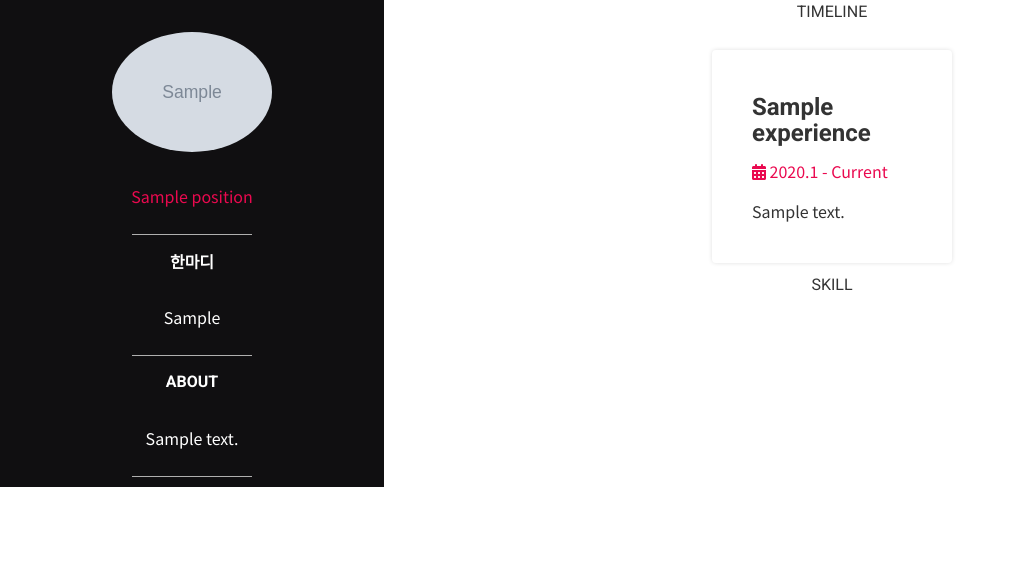
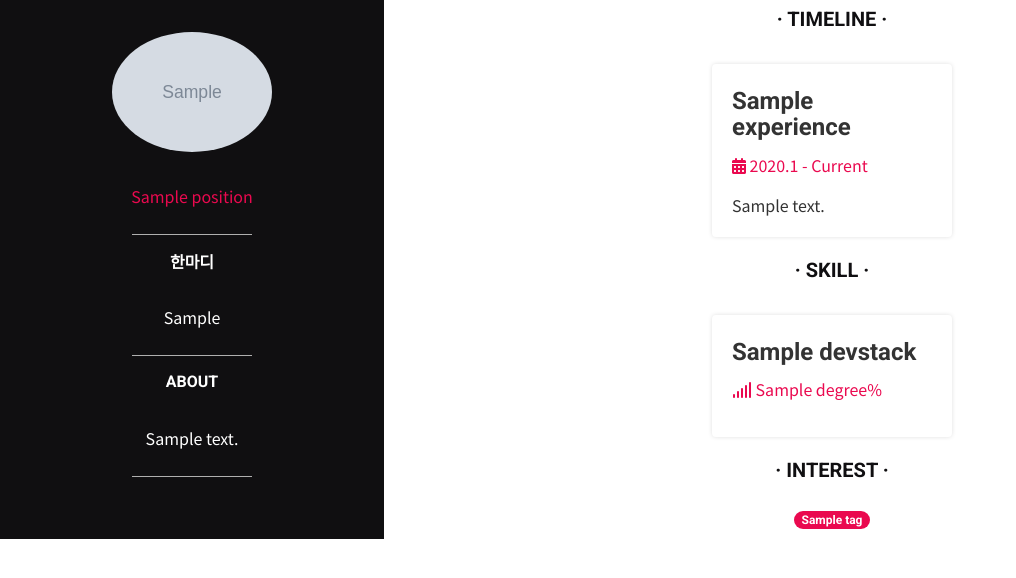
Before and after one commit to JuneBuug/make_your_resume, a Django app: template resume_prac/templates/resume_prac/resume_detail_3.html in a window 1280 px wide. Shown: the part 56-634 px from the top of the page, without its empty margins (0-1016 px from the left). Run offline with Django 3.2, Linux system fonts and the light colour scheme; the template is opened without the code that fills it: most values are stand-ins (such as "Sample title", 1, 10 or a date in 2020); some libraries are stand-ins or nearby versions.

Commit message:
template 추가

```diff
--- a/resume_prac/static/resume_prac/detail3.css
+++ b/resume_prac/static/resume_prac/detail3.css
@@ -59,6 +59,14 @@ img {
   color: white;
 }
 
+.title_3{
+  font-family: 'Roboto',sans-serif;
+  font-weight: 700;
+  margin-top: 4px;
+  color: #100F11;
+  font-size: 20px;
+}
+
 .content_left {
   font-family: 'Noto Sans KR','Roboto',sans-serif;
   font-weight: 300;
@@ -75,14 +83,12 @@ hr{
   width: 120px;
 }
 
-.card-block{
-  margin:20px
-}
 
 .card{
   width: 15rem;
   border: 0;
   box-shadow: 0px 0px 4px rgba(0,0,0,.125);
+  margin: 4px;
 }
 
 
@@ -102,8 +108,13 @@ hr{
   color: #ea094f
 }
 
-.fa-calendar{
+.fa{
   color: #ea094f
+}
+
+.badge-info{
+  background-color: #ea094f;
+  margin:auto;
 }
 
 @charset "UTF-8";
--- a/resume_prac/templates/resume_prac/resume_detail_3.html
+++ b/resume_prac/templates/resume_prac/resume_detail_3.html
@@ -29,7 +29,7 @@
 
     <div class="right_div">
 
-      <p>TIMELINE</p>
+      <p class="title_3"> · TIMELINE · </p>
 
       <div class="card-div">
       {% for ex in experience %}
@@ -47,8 +47,24 @@
       {% endfor%}
     </div>
 
-      <p>SKILL</p>
+      <p class="title_3"> · SKILL · </p>
+        <div class="card-div">
+        {% for sk in person.skill_set.all %}
+          <div class="card" >
+            <div class="card-block">
+              <h4 class="card-title">{{ sk.devstack }}</h4>
+              <p class="card-date"> <i class="fa fa-signal" aria-hidden="true"></i>  {{ sk.degree }}% </p>
+            </div>
+          </div>
+        {% endfor%}
+        </div>
 
+      <p class="title_3"> · INTEREST · </p>
+      <div class="card-div">
+        {% for t in person.tag_set.all%}
+          <span class="badge badge-pill badge-info"> {{ t.tag_name }} </span>
+        {% endfor %}
+      </div>
     </div>
   </div>
 
```
